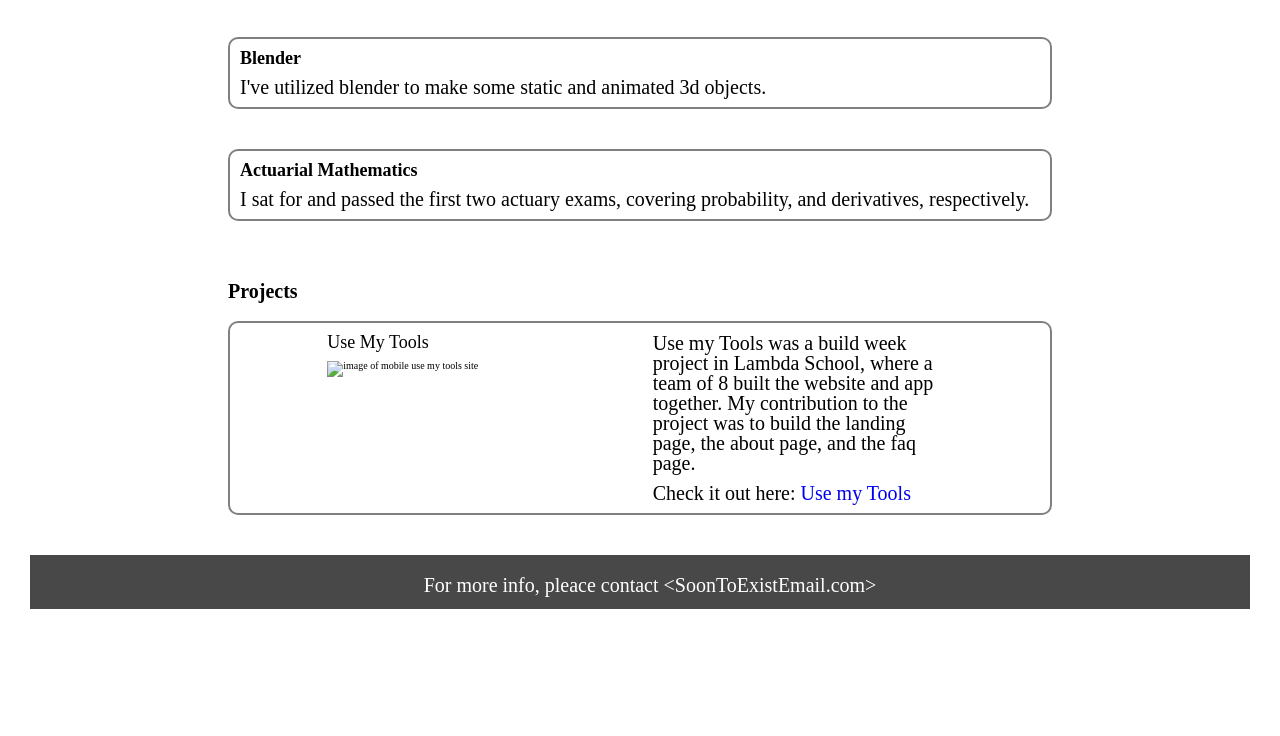
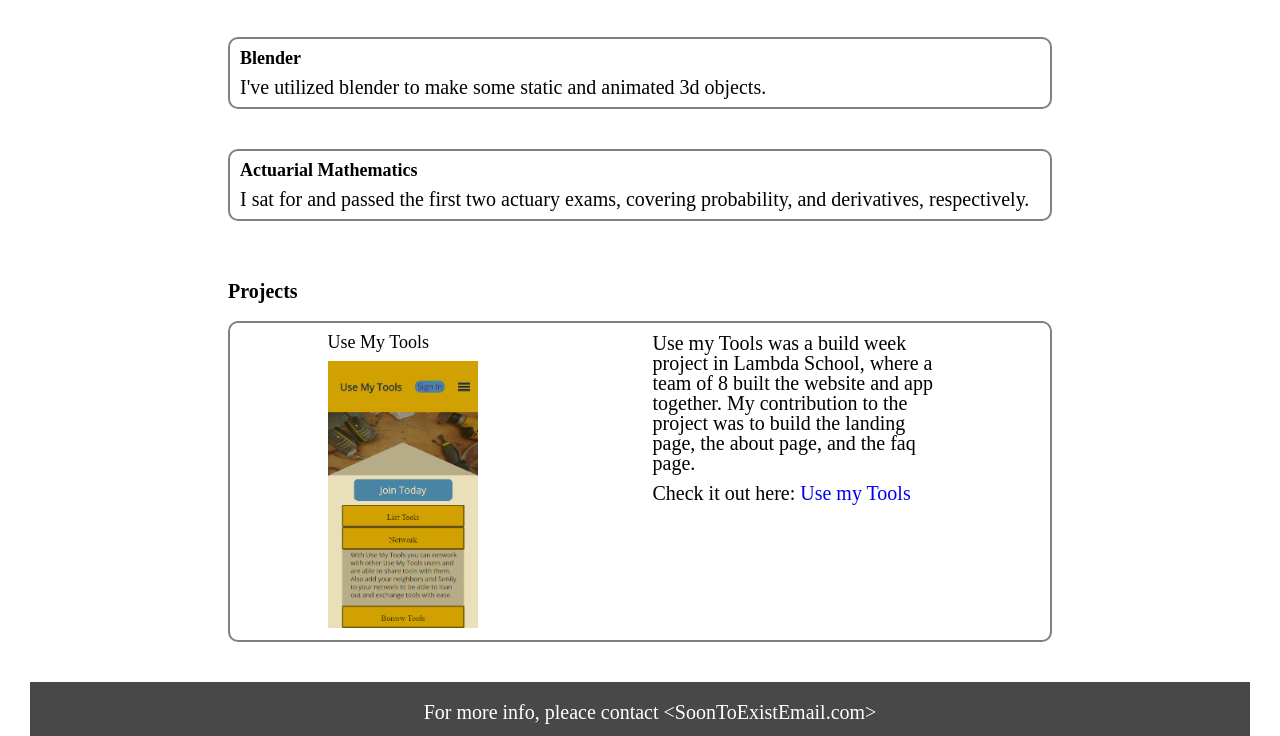
Before and after one commit to Bastlifa/Portfolio, a plain HTML site: page index.html in a window 1280 px wide. Shown: the part 715-1451 px from the top of the page. Before the commit the page ends 1324 px from the top, so only its background shows below. Drawn offline with nearby package versions, Linux system fonts and the light colour scheme; the site is published under a folder, as on GitHub Pages, so addresses that start at the root find nothing.

Commit message:
removed '/' from '/assets/anotherThing'

```diff
--- a/index.html
+++ b/index.html
@@ -78,7 +78,7 @@
             <div class="project-card">
                 <div>
                     <h3>Use My Tools</h3>
-                    <img src="/assets/mobilePreview.png" alt="image of mobile use my tools site">
+                    <img src="assets/mobilePreview.png" alt="image of mobile use my tools site">
                 </div>
                 <div>
                     <p>Use my Tools was a build week project in Lambda School,
```
